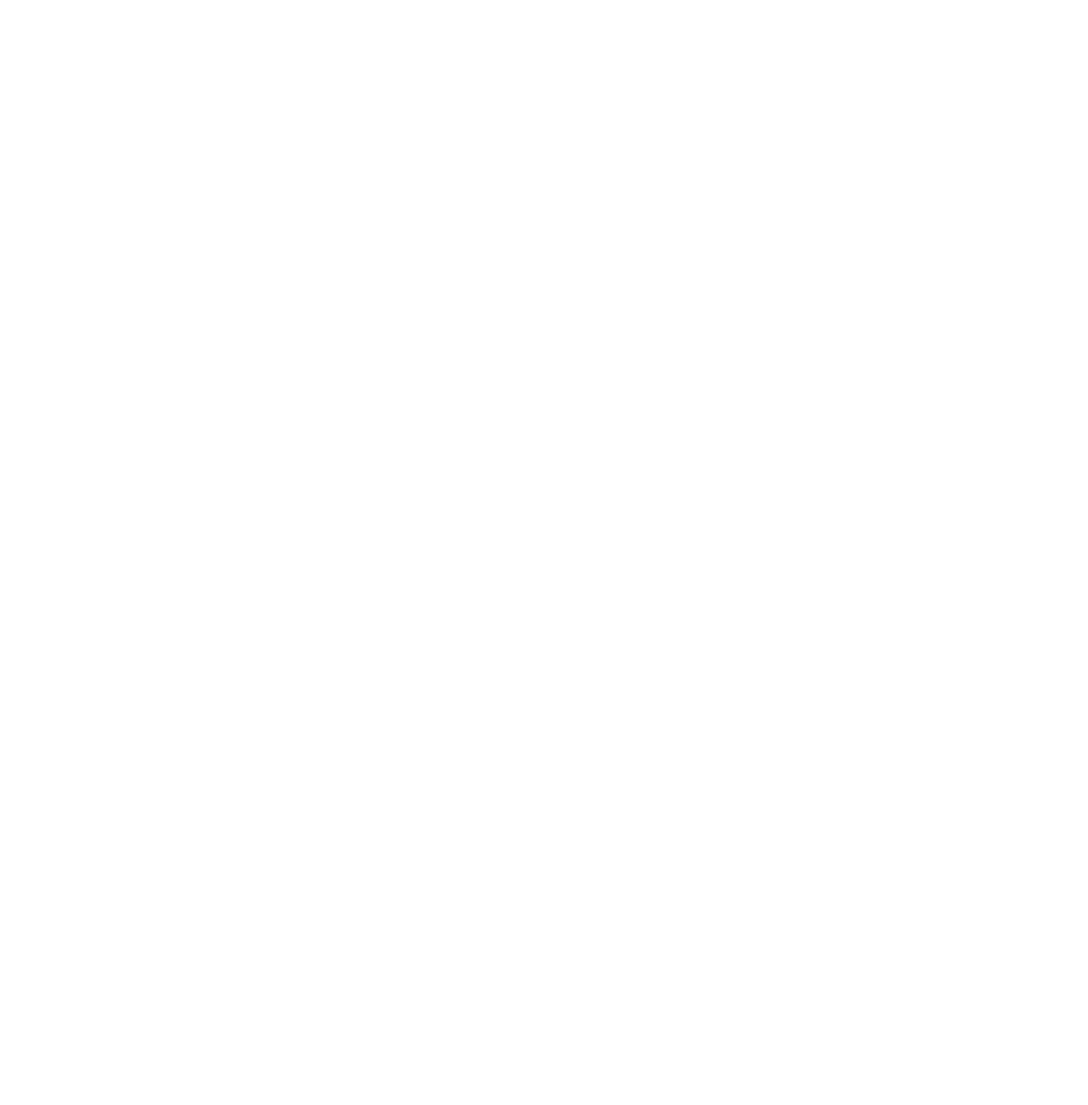
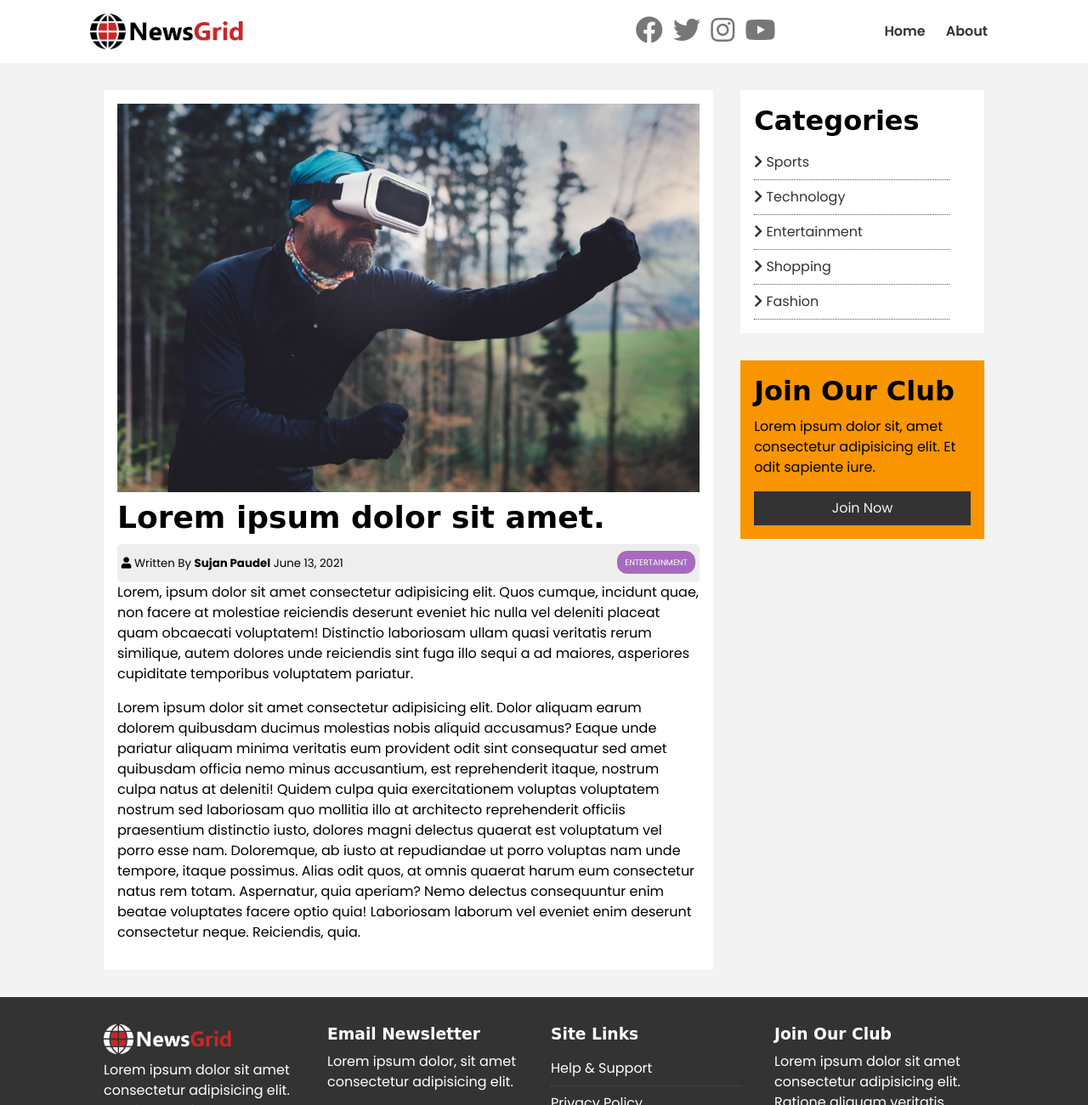
Before and after one commit to suzanpaudel/newsgrid-website, a plain HTML site: page article.html in a window 1280 px wide. Shown: the top 1300 px of the page at 85% size. Before the commit the page ends 800 px from the top, so only its background shows below. Drawn offline with Linux system fonts and the light colour scheme; a web font is replaced by a local one.

Commit message:
add article webpage in the project

```diff
--- a/article.html
+++ b/article.html
@@ -0,0 +1,166 @@
+<!DOCTYPE html>
+<html lang="en">
+  <head>
+    <meta charset="UTF-8" />
+    <meta http-equiv="X-UA-Compatible" content="IE=edge" />
+    <meta name="viewport" content="width=device-width, initial-scale=1.0" />
+    <link rel="stylesheet" href="css/style.css" />
+    <link
+      rel="stylesheet"
+      media="screen and (max-width: 768px)"
+      href="css/mobile.css"
+    />
+    <link
+      rel="stylesheet"
+      href="https://cdnjs.cloudflare.com/ajax/libs/font-awesome/5.15.3/css/all.min.css"
+      integrity="sha512-iBBXm8fW90+nuLcSKlbmrPcLa0OT92xO1BIsZ+ywDWZCvqsWgccV3gFoRBv0z+8dLJgyAHIhR35VZc2oM/gI1w=="
+      crossorigin="anonymous"
+      referrerpolicy="no-referrer"
+    />
+    <link rel="shortcut icon" href="favicon.ico" type="image/x-icon" />
+    <title>NewsGrid | Hot News</title>
+  </head>
+  <body>
+    <!-- Navigation -->
+    <nav id="main-nav">
+      <div class="container">
+        <img src="img/logo.png" alt="NewsGrid" class="logo" />
+        <div class="social">
+          <a href="https://facebook.com" target="_blank"
+            ><i class="fab fa-facebook fa-2x"></i
+          ></a>
+          <a href="https://twitter.com" target="_blank"
+            ><i class="fab fa-twitter fa-2x"></i
+          ></a>
+          <a href="https://instagram.com" target="_blank"
+            ><i class="fab fa-instagram fa-2x"></i
+          ></a>
+          <a href="https://youtube.com" target="_blank"
+            ><i class="fab fa-youtube fa-2x"></i
+          ></a>
+        </div>
+        <ul>
+          <li><a href="index.html">Home</a></li>
+          <li><a href="about.html">About</a></li>
+        </ul>
+      </div>
+    </nav>
+
+    <!-- About Page -->
+    <section id="article" class="py-2">
+      <div class="container">
+        <div class="page-container">
+          <article class="card">
+            <img src="img/articles/ent1.jpg" alt="entertainment1" />
+            <h1>Lorem ipsum dolor sit amet.</h1>
+
+            <div class="meta">
+              <small>
+                <i class="fas fa-user"></i> Written By
+                <strong>Sujan Paudel</strong> June 13, 2021
+              </small>
+              <div class="category category-ent">Entertainment</div>
+            </div>
+            <p>
+              Lorem, ipsum dolor sit amet consectetur adipisicing elit. Quos
+              cumque, incidunt quae, non facere at molestiae reiciendis deserunt
+              eveniet hic nulla vel deleniti placeat quam obcaecati voluptatem!
+              Distinctio laboriosam ullam quasi veritatis rerum similique, autem
+              dolores unde reiciendis sint fuga illo sequi a ad maiores,
+              asperiores cupiditate temporibus voluptatem pariatur.
+            </p>
+            <p>
+              Lorem ipsum dolor sit amet consectetur adipisicing elit. Dolor
+              aliquam earum dolorem quibusdam ducimus molestias nobis aliquid
+              accusamus? Eaque unde pariatur aliquam minima veritatis eum
+              provident odit sint consequatur sed amet quibusdam officia nemo
+              minus accusantium, est reprehenderit itaque, nostrum culpa natus
+              at deleniti! Quidem culpa quia exercitationem voluptas voluptatem
+              nostrum sed laboriosam quo mollitia illo at architecto
+              reprehenderit officiis praesentium distinctio iusto, dolores magni
+              delectus quaerat est voluptatum vel porro esse nam. Doloremque, ab
+              iusto at repudiandae ut porro voluptas nam unde tempore, itaque
+              possimus. Alias odit quos, at omnis quaerat harum eum consectetur
+              natus rem totam. Aspernatur, quia aperiam? Nemo delectus
+              consequuntur enim beatae voluptates facere optio quia! Laboriosam
+              laborum vel eveniet enim deserunt consectetur neque. Reiciendis,
+              quia.
+            </p>
+          </article>
+
+          <aside id="categories" class="card">
+            <h2>Categories</h2>
+            <ul class="list">
+              <li>
+                <a href="#"><i class="fas fa-chevron-right"></i> Sports</a>
+              </li>
+              <li>
+                <a href="#"><i class="fas fa-chevron-right"></i> Technology</a>
+              </li>
+              <li>
+                <a href="#"
+                  ><i class="fas fa-chevron-right"></i> Entertainment</a
+                >
+              </li>
+              <li>
+                <a href="#"><i class="fas fa-chevron-right"></i> Shopping</a>
+              </li>
+              <li>
+                <a href="#"><i class="fas fa-chevron-right"></i> Fashion</a>
+              </li>
+            </ul>
+          </aside>
+          <aside class="card bg-secondary">
+            <h2>Join Our Club</h2>
+            <p>
+              Lorem ipsum dolor sit, amet consectetur adipisicing elit. Et odit
+              sapiente iure.
+            </p>
+            <a href="#" class="btn btn-dark btn-block">Join Now</a>
+          </aside>
+        </div>
+      </div>
+    </section>
+
+    <!-- Footer -->
+    <footer id="main-footer" class="py-2">
+      <div class="container footer-container">
+        <div>
+          <img src="img/logo_light.png" alt="NewsGrid" />
+          <p>
+            Lorem ipsum dolor sit amet consectetur adipisicing elit. Eveniet
+            sunt facere incidunt aut tempore, atque adipisci tenetur consectetur
+            odio delectus excepturi quasi perspiciatis impedit facilis deleniti
+            repudiandae molestias ex! Autem.
+          </p>
+        </div>
+        <div>
+          <h3>Email Newsletter</h3>
+          <p>Lorem ipsum dolor, sit amet consectetur adipisicing elit.</p>
+          <form>
+            <input type="email" placeholder="Enter Email" />
+            <input type="submit" value="Subscribe" class="btn btn-primary" />
+          </form>
+        </div>
+        <div>
+          <h3>Site Links</h3>
+          <ul class="list">
+            <li><a href="#">Help & Support</a></li>
+            <li><a href="#">Privacy Policy</a></li>
+            <li><a href="#">About Us</a></li>
+            <li><a href="#">Contact</a></li>
+          </ul>
+        </div>
+        <div>
+          <h3>Join Our Club</h3>
+          <p>
+            Lorem ipsum dolor sit amet consectetur adipisicing elit. Ratione
+            aliquam veritatis quidem at.
+          </p>
+          <a href="#" class="btn btn-secondary">Join Now</a>
+        </div>
+        <div>Copyright &copy; 2021, All Rights Reserved</div>
+      </div>
+    </footer>
+  </body>
+</html>
--- a/css/style.css
+++ b/css/style.css
@@ -146,6 +146,9 @@ p {
 .bg-primary {
   background: var(--primary-color);
   color: #fff;
+}
+.bg-secondary {
+  background: var(--secondary-color);
 }
 
 .bg-dark {
@@ -307,3 +310,17 @@ p {
 #main-footer .footer-container input[type='submit'] {
   width: 90%;
 }
+
+/* Article page css */
+#article .meta {
+  display: flex;
+  justify-content: space-between;
+  align-items: center;
+  background-color: #eee;
+  padding: 0.1rem 0.3rem;
+  border-radius: 5px;
+}
+
+#article .meta .category {
+  margin-top: 0.4rem;
+}
```
